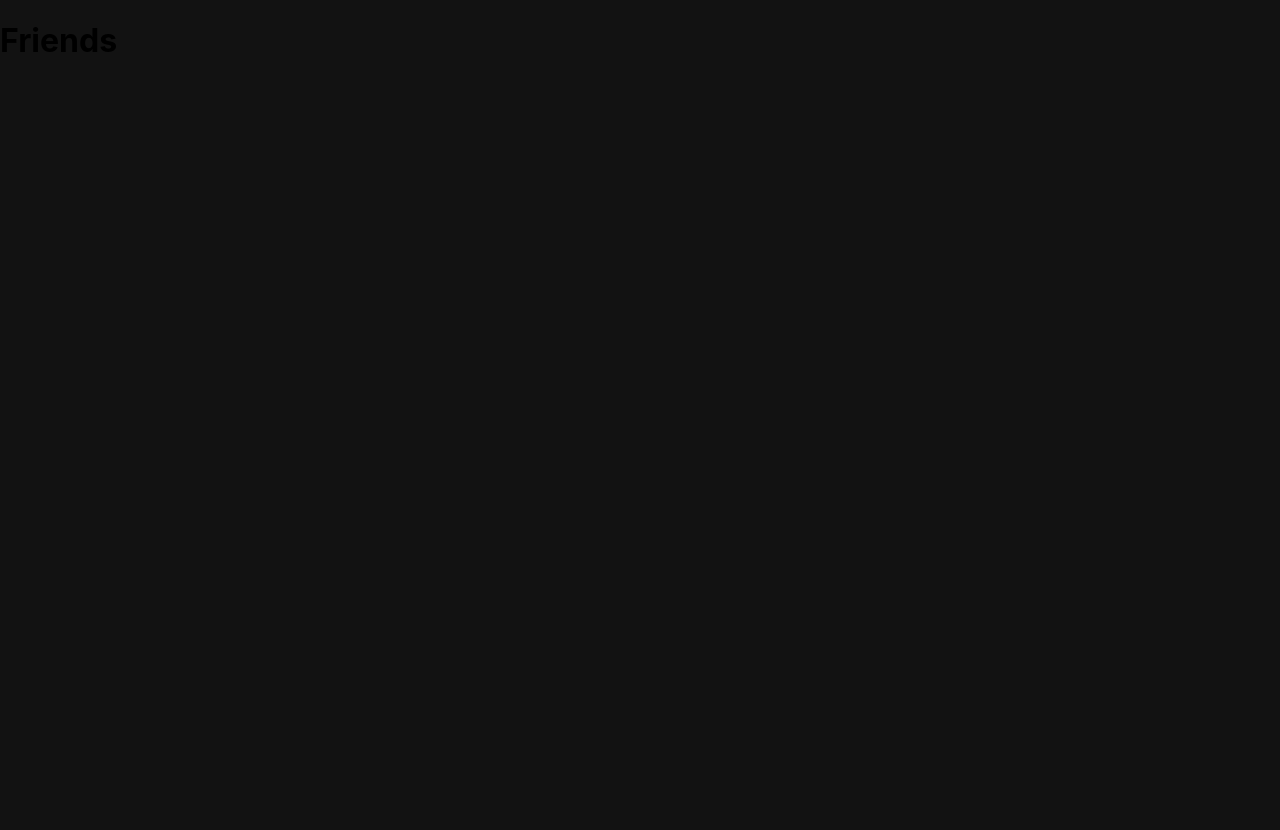
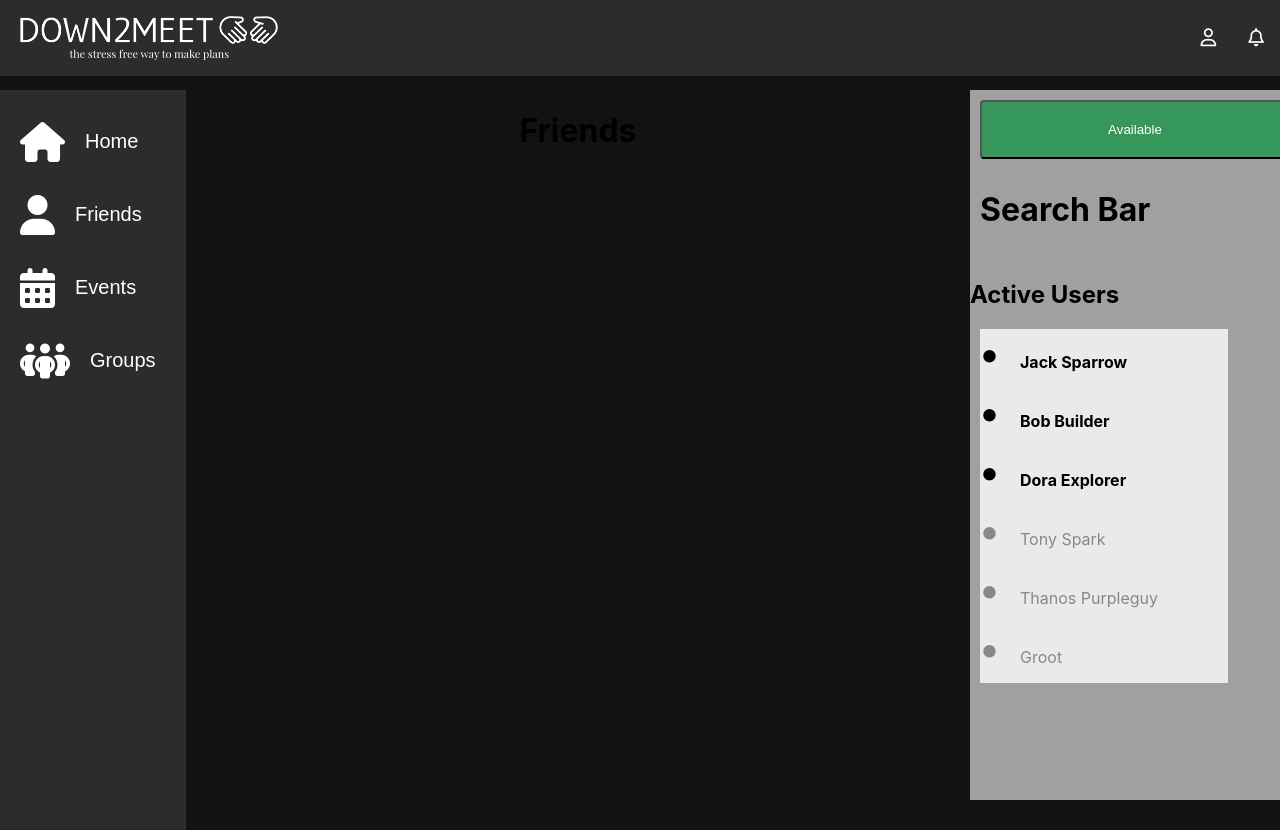
Before and after one commit to Vihangip/down2meet, a React (Create React App) app in the folder down2meet/: page /Friends in a window 1280 px wide. Before the commit the page ends 800 px from the top, so only its background shows below. Built offline with nearby package versions, Linux system fonts and the light colour scheme.

Commit message:
status field

```diff
--- a/down2meet/src/components/Post.js
+++ b/down2meet/src/components/Post.js
@@ -7,6 +7,7 @@ const Post = ({post}) => {
             <div className="Post-UserInfo">
                 <img className="Post-UserInfo-Image" src={post.profilepic} alt=""></img>
                 <p>{post.name}</p>
+                <p>{post.availability ? "available" : "busy"}</p>
             </div>
             <div className="Post-Content">
                 <p>{post.status}</p>
--- a/down2meet/src/index.js
+++ b/down2meet/src/index.js
@@ -2,7 +2,6 @@ import React from 'react';
 import ReactDOM from 'react-dom';
 import './index.css';
 import { GoogleOAuthProvider } from '@react-oauth/google';
-import App from './App';
 import reportWebVitals from './reportWebVitals';
 import { Provider } from 'react-redux';
 import { createStore } from 'redux';
@@ -12,7 +11,11 @@ import Home from './pages/Home';
 import Events from './pages/Events';
 import Friends from './pages/Friends';
 import Groups from './pages/Groups';
+import Navigation from './components/Navigation';
 import SocialGroups from './components/SocialGroups';
+import ButtonAvailable from './components/ButtonAvailable';
+import SearchBar from './components/SearchBar';
+import ActiveUsers from './components/ActiveUsers';
 
 const store = createStore(reducer);
 
@@ -22,12 +25,26 @@ ReactDOM.render(<>
     <React.StrictMode>
       <Router>
       <Provider store={store}>
+        <Navigation />
+        <div className='Body'>
+        <div className="Body-Left">
+        <SocialGroups />
+        </div>
+        <div className='Body-Middle'>
         <Routes>
           <Route path="/" element={<Home />} />
           <Route path="/Friends" element={<Friends />} />
           <Route path="/Groups" element={<Groups />} />
           <Route path="/Events" element={<Events />} />
         </Routes>
+        </div>
+
+        <div className="Body-Right">
+        <ButtonAvailable />
+          <SearchBar />
+          <ActiveUsers />
+        </div>
+        </div>
       </Provider>
       </Router>
     </React.StrictMode>
--- a/down2meet/src/pages/Home.jsx
+++ b/down2meet/src/pages/Home.jsx
@@ -10,23 +10,23 @@ import React from 'react';
 function Home() {
   return (
     <div className="Home">
-      <nav>
+      {/* <nav>
         <Navigation />
       </nav>
       <div className="Body">
         <div className="Body-Left">
           <SocialGroups />
-        </div>
+        </div> */}
         <div className="Body-Middle">
           <PostBar />
           <SocialFeed />
         </div>
-        <div className="Body-Right">
+        {/* <div className="Body-Right">
           <ButtonAvailable />
           <SearchBar />
           <ActiveUsers />
-        </div>
-      </div>
+        </div> */}
+      {/* </div> */}
     </div>
   );
 }
--- a/down2meet/src/tests/fillerData.json
+++ b/down2meet/src/tests/fillerData.json
@@ -1 +1 @@
-[{"name": "Johnny Lau", "status": "I'm gonna be in Richmond at 8pm, anyone want to hang out", "profilepic": "https://upload.wikimedia.org/wikipedia/en/c/c6/Jesse_Pinkman_S5B.png"}]
+[{"name": "Johnny Lau", "status": "I'm gonna be in Richmond at 8pm, anyone want to hang out", "profilepic": "https://upload.wikimedia.org/wikipedia/en/c/c6/Jesse_Pinkman_S5B.png", "availability": true}]
```
